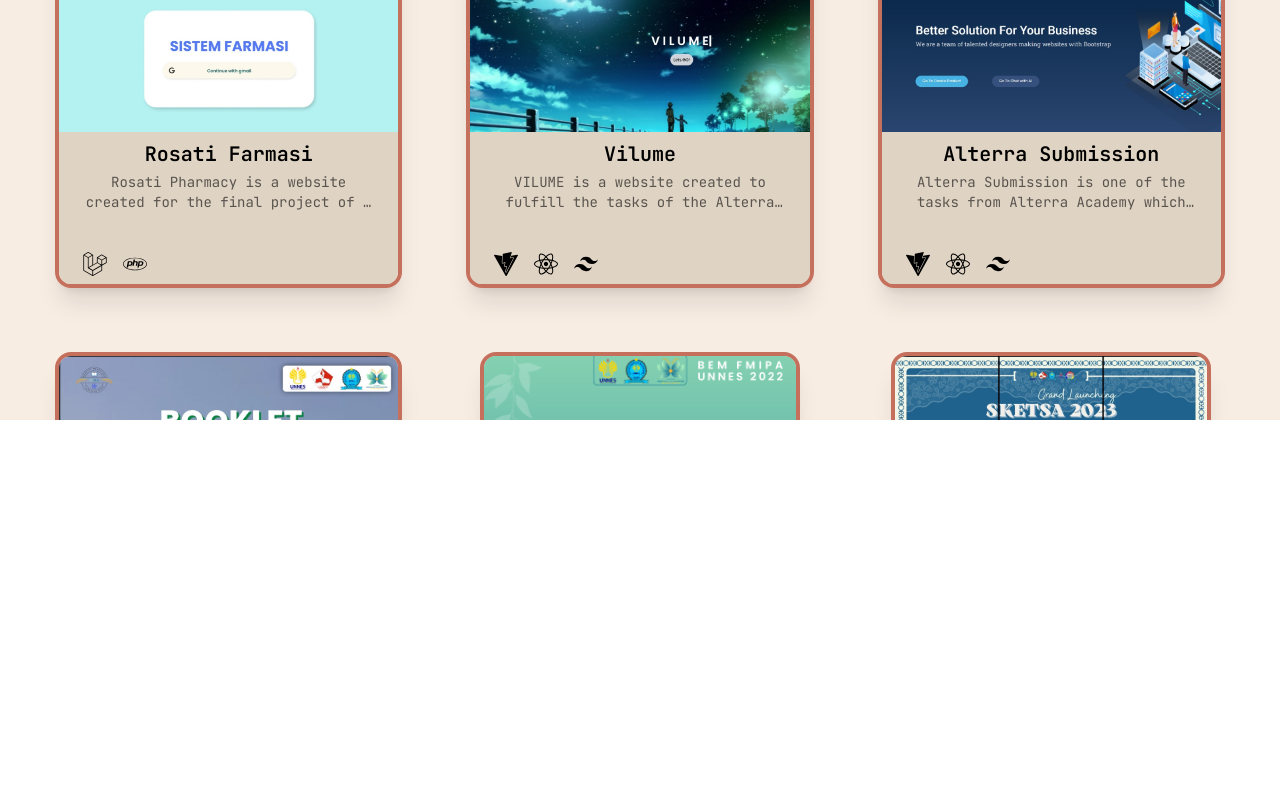
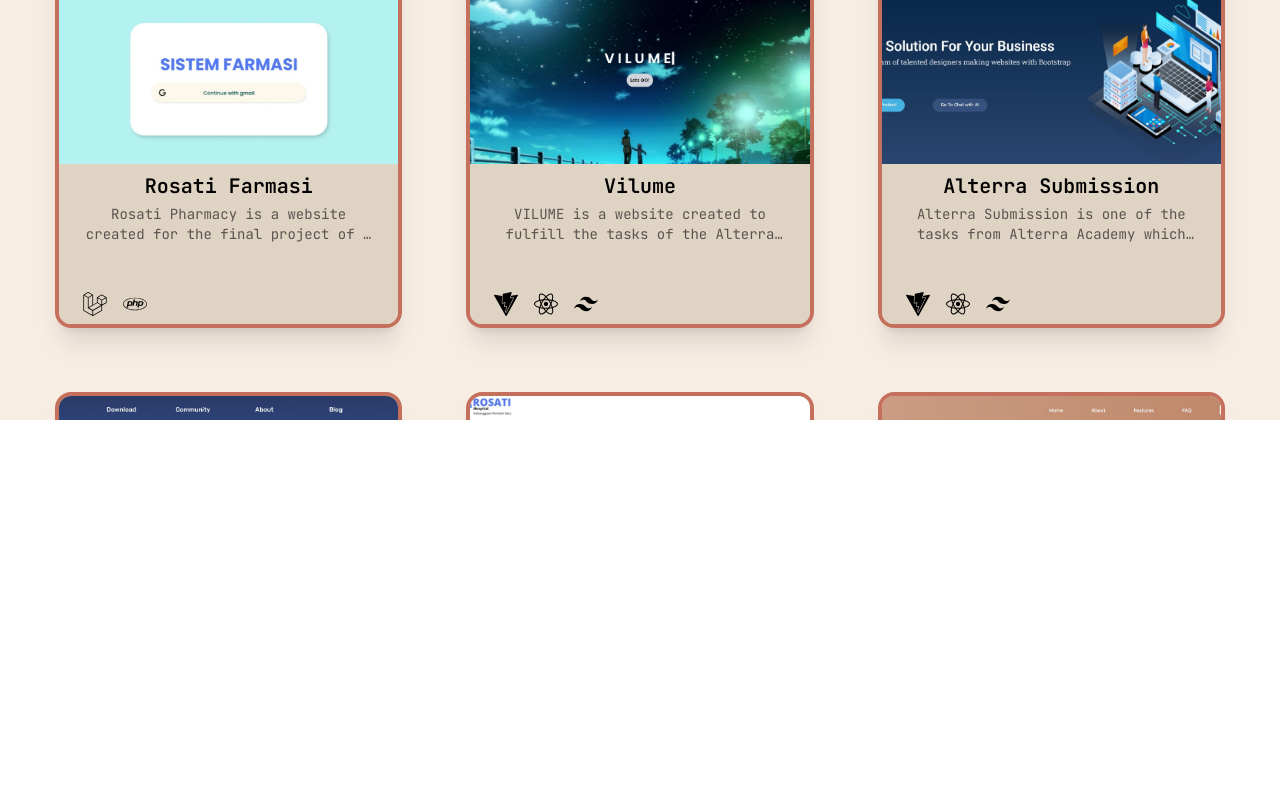
Before and after one commit to Alvarizqi09/porto, a Next.js app: page /projects in a window 1280 px wide. Shown: the part 380-1180 px from the top of the page. Built offline with nearby package versions, Linux system fonts and the light colour scheme.

Commit message:
update card project

```diff
--- a/app/projects/page.jsx
+++ b/app/projects/page.jsx
@@ -48,48 +48,9 @@ const Project = [
       <SiTailwindcss key={"Tailwind"} className="w-6 h-6" />,
     ],
   },
+
   {
     id: "4",
-    image: "/assets/bima.jpg",
-    title: "Artikel Mahasiswa Baru FMIPA",
-    tag: ["All", "Design"],
-    demo: "/",
-    preview: "/",
-  },
-  {
-    id: "5",
-    image: "/assets/IDCARD.png",
-    title: "Id Card BEM FMIPA 2022",
-    tag: ["All", "Design"],
-    demo: "/",
-    preview: "/",
-  },
-  {
-    id: "6",
-    image: "/assets/organigram.jpg",
-    title: "Organigram SKETSA 2023",
-    tag: ["All", "Design"],
-    demo: "/",
-    preview: "/",
-  },
-  {
-    id: "7",
-    image: "/assets/mistik.jpg",
-    title: "Mipa Seminar Politik Hari-H",
-    tag: ["All", "Design"],
-    demo: "/",
-    preview: "/",
-  },
-  {
-    id: "8",
-    image: "/assets/bio.jpg",
-    title: "Infografis Biologi",
-    tag: ["All", "Design"],
-    demo: "/",
-    preview: "/",
-  },
-  {
-    id: "9",
     image: "/assets/Kliq.jpg",
     title: "Kliq Chat Prototype",
     tag: ["All", "Design"],
@@ -98,7 +59,7 @@ const Project = [
       "https://www.figma.com/proto/vdG44rI7YvM4ulDvRyYHL4/Untitled?node-id=32-319&scaling=scale-down&page-id=0%3A1&starting-point-node-id=0%3A3&t=g6ZzcObxLkLOHk5S-1",
   },
   {
-    id: "10",
+    id: "5",
     image: "/assets/farmasi.jpg",
     title: "Rosati Prototype",
     tag: ["All", "Design"],
@@ -107,7 +68,7 @@ const Project = [
       "https://www.figma.com/proto/MQApVvVWRme1DlK8eMuPsR/Farmasi?node-id=367-5293&t=WVgwxU8QO2YzmKe1-1&scaling=min-zoom&content-scaling=fixed&page-id=1%3A3&starting-point-node-id=357%3A1592",
   },
   {
-    id: "11",
+    id: "6",
     image: "/assets/Qbills.jpg",
     title: "QBILLS POS APP",
     tag: ["All", "Web"],
--- a/components/ProjectCard.jsx
+++ b/components/ProjectCard.jsx
@@ -16,19 +16,18 @@ const ProjectCard = ({ image, title, desc, preview, icon, demo }) => {
   }, []);
 
   return (
-    <div className="shadow-xl border-accent border-4 rounded-2xl max-w-[25rem] xl:h-[360px] h-[400px] flex flex-col justify-between mx-auto relative">
+    <div className="shadow-xl border-accent border-4 rounded-2xl w-full sm:max-w-[25rem] h-auto sm:h-[400px] flex flex-col justify-between mx-auto relative">
       {!loaded && (
         <div className="absolute inset-0 flex items-center justify-center bg-white bg-opacity-75 rounded-2xl">
           <FaSpinner className="text-black text-4xl animate-spin" />
         </div>
       )}
       <div
-        className={`xl:w-full xl:h-full h-[280px] rounded-t-xl relative group transition-opacity duration-500 ${
+        className={`w-full h-[280px] sm:h-[240px] rounded-t-xl relative group transition-opacity duration-500 ${
           loaded ? "opacity-100" : "opacity-0"
         }`}
         style={{
-          background: `url(${image})`,
-          backgroundSize: "cover",
+          background: `url(${image}) center center/cover no-repeat`,
           visibility: loaded ? "visible" : "hidden",
         }}
       >
@@ -48,7 +47,7 @@ const ProjectCard = ({ image, title, desc, preview, icon, demo }) => {
         </div>
       </div>
       <div
-        className={`rounded-b-xl bg-[#DFD3C3] py-2 px-6 flex flex-col justify-between transition-opacity duration-500 ${
+        className={`rounded-b-xl bg-[#DFD3C3] min-h-[10rem] py-2 px-6 flex flex-col justify-between transition-opacity duration-500 ${
           loaded ? "opacity-100" : "opacity-0"
         }`}
         style={{
@@ -56,7 +55,7 @@ const ProjectCard = ({ image, title, desc, preview, icon, demo }) => {
         }}
       >
         <div>
-          <h5 className="text-xl text-center font-semibold text-black mb-1 ">
+          <h5 className="text-xl text-center font-semibold text-black mb-1">
             {title}
           </h5>
           <p className="text-sm text-black/60 text-center line-clamp-2">
```
